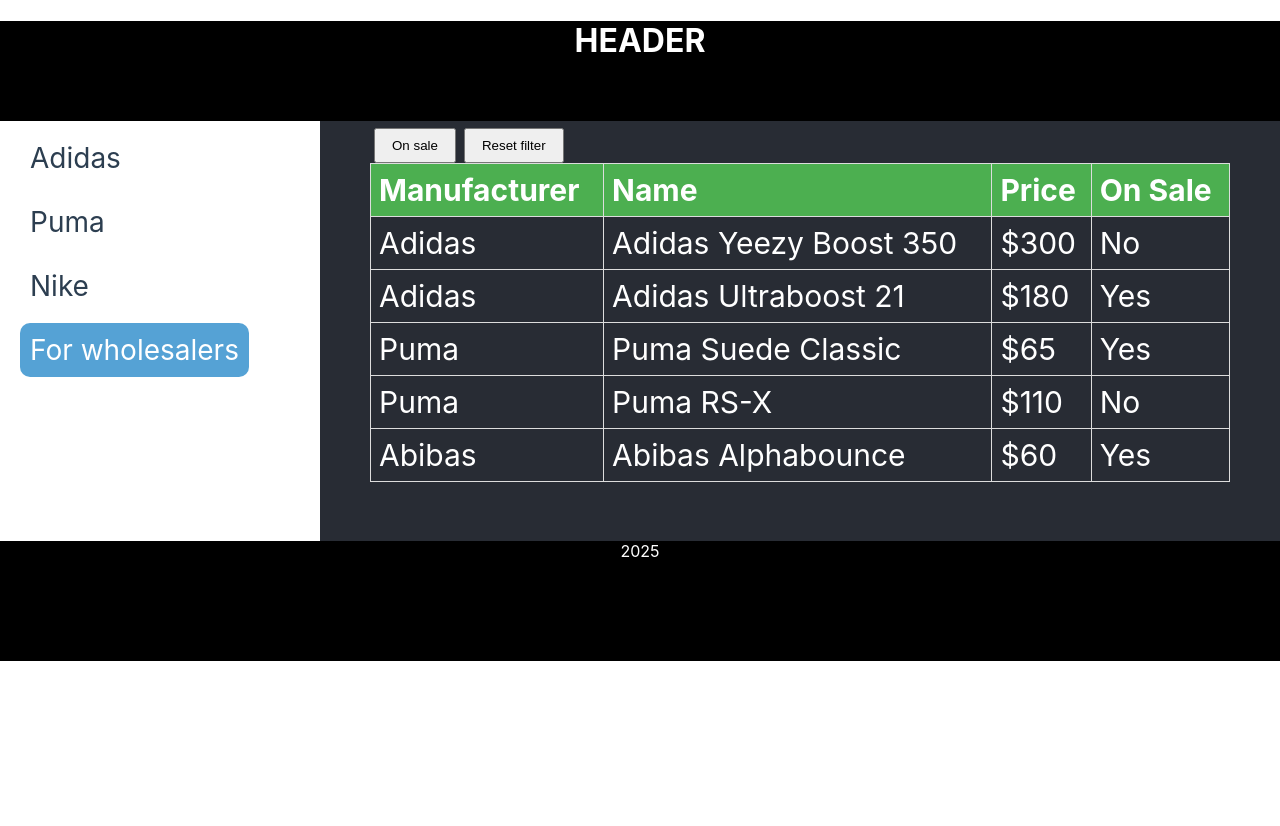
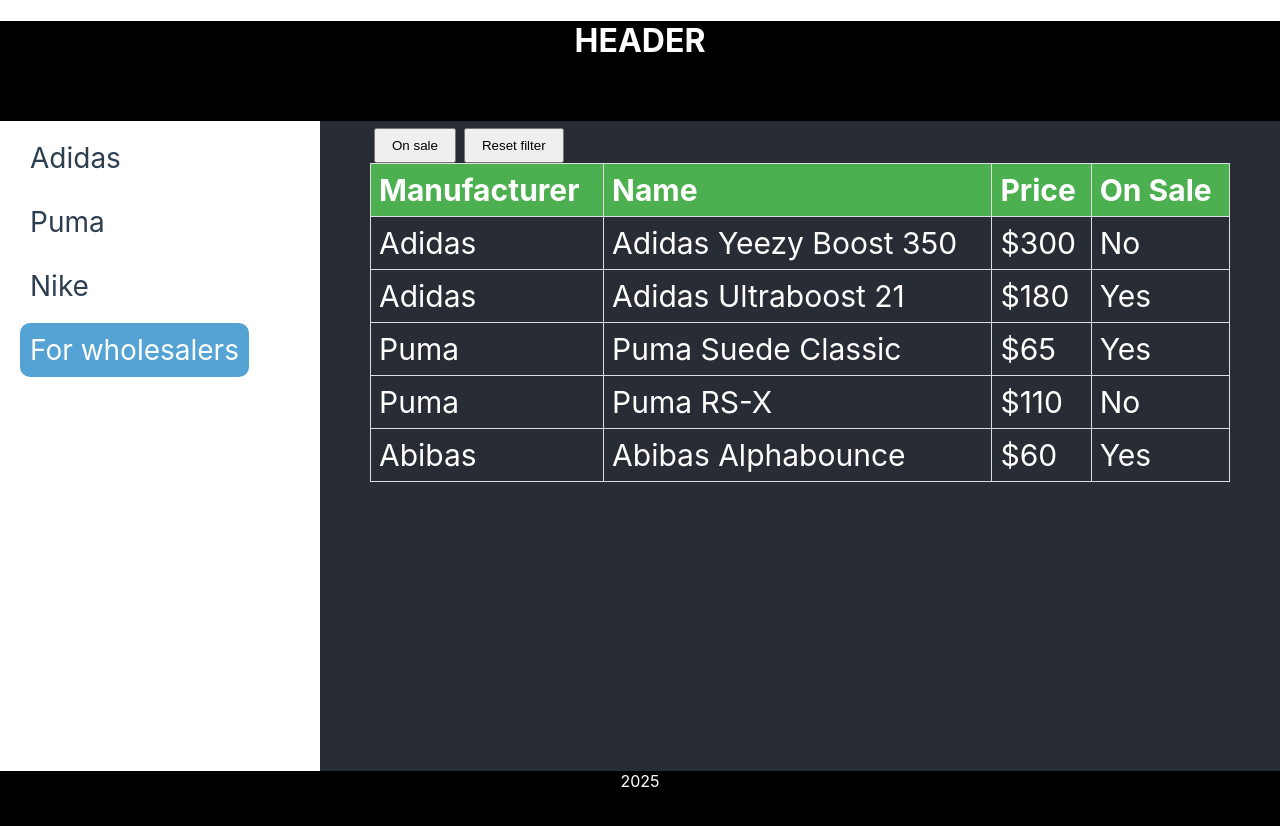
Before and after one commit to KaninGleb/Microtasks-Router-DOM, a React (Vite) app: page /#/prices in a window 1280 px wide. Shown: the top 826 px of the page. Before the commit the page ends 800 px from the top, so only its background shows below. Built offline with nearby package versions, Linux system fonts and the light colour scheme.

Commit message:
Prices styles supplemented

```diff
--- a/src/components/pages/Prices.module.css
+++ b/src/components/pages/Prices.module.css
@@ -1,3 +1,7 @@
+.pricesContainer {
+    height: 80vh;
+}
+
 .tableStyle {
     width: 100%;
     border-collapse: collapse;
```
